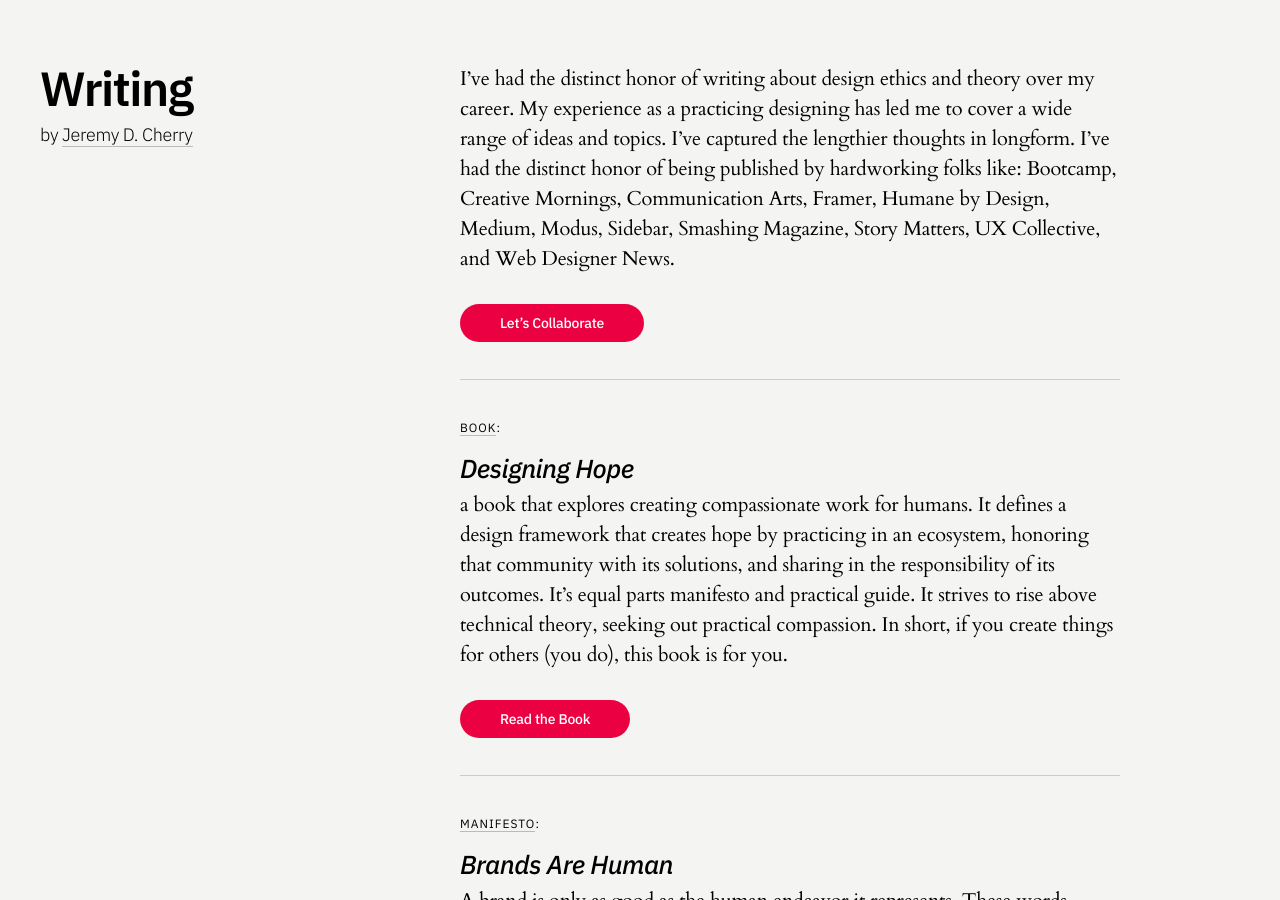
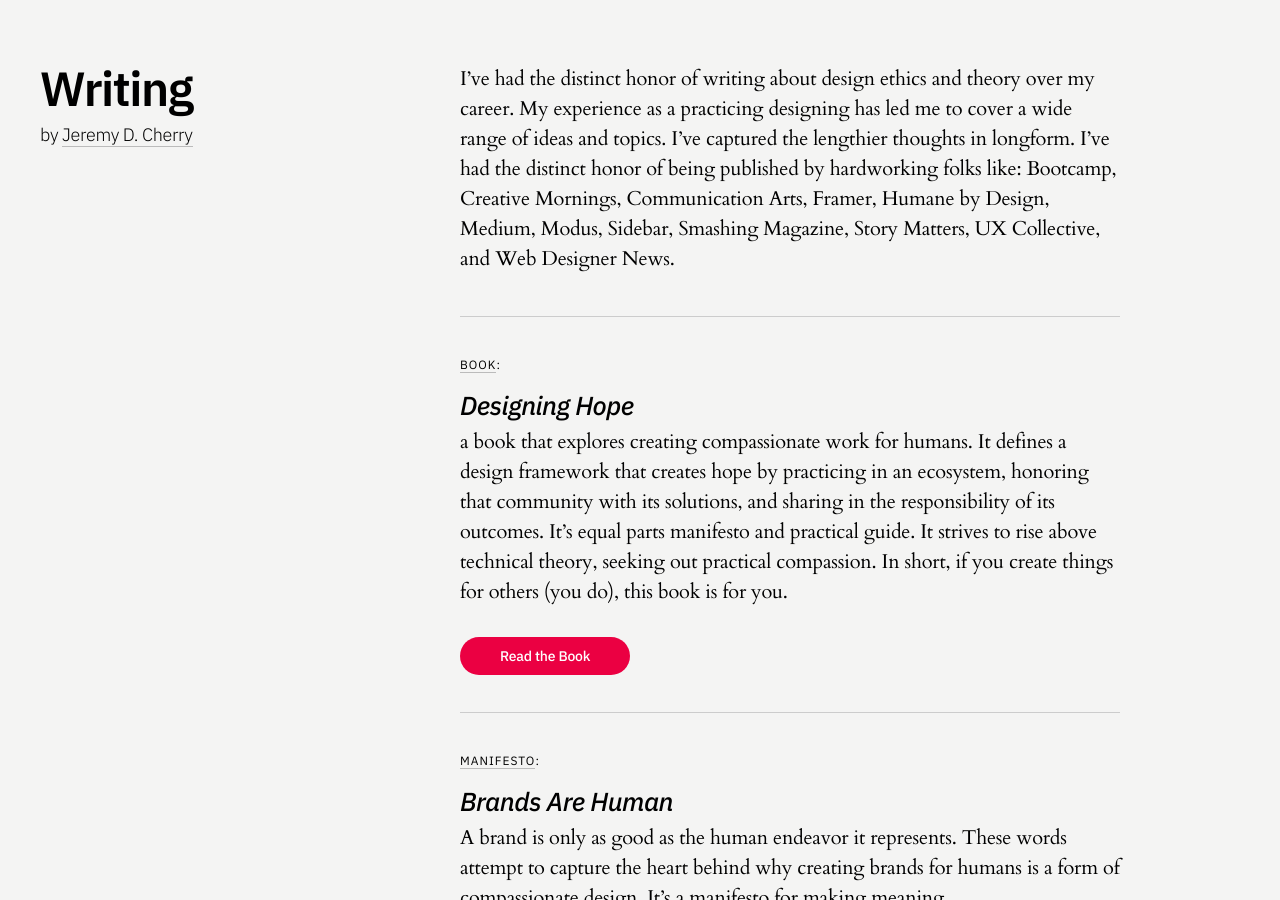
Before and after one commit to jeremydcherry/jeremydcherry.github.io, a Jekyll site: the page built from content/writing.md, in a window 1280 px wide and 900 px high. Built offline with Jekyll 4.4.1, drawn with Linux system fonts in a browser that asks for light colours.

Commit message:
Edited Writing

```diff
--- a/content/writing.md
+++ b/content/writing.md
@@ -6,8 +6,6 @@ permalink: /writing
 ---
 
 I’ve had the distinct honor of writing about design ethics and theory over my career. My experience as a practicing designing has led me to cover a wide range of ideas and topics. I’ve captured the lengthier thoughts in longform. I’ve had the distinct honor of being published by hardworking folks like: Bootcamp, Creative Mornings, Communication Arts, Framer, Humane by Design, Medium, Modus, Sidebar, Smashing Magazine, Story Matters, UX Collective, and Web Designer News.
-
-<a href="mailto:jeremy@jeremydcherry.com" class="btn">Let's Collaborate</a>
 
 ---
 
```
